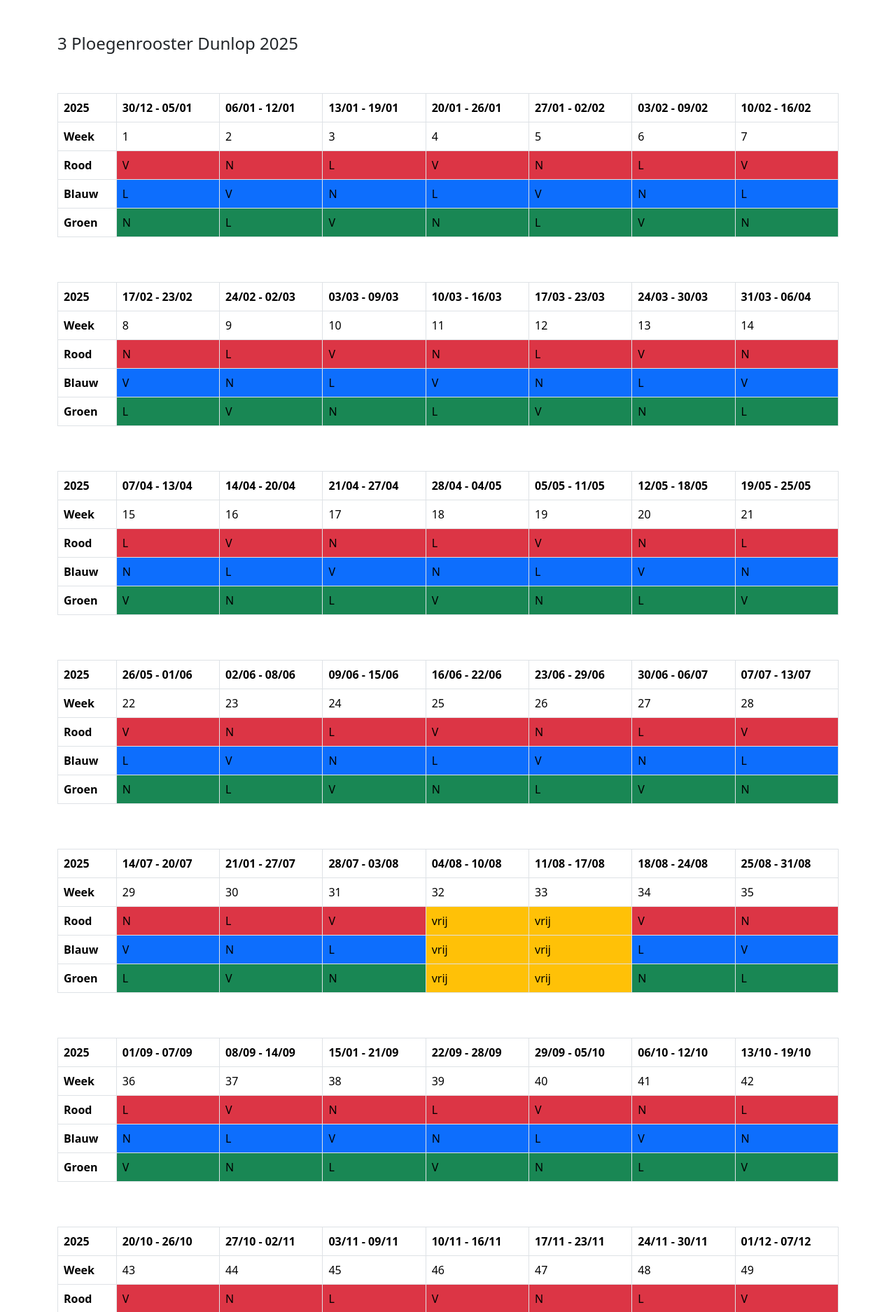
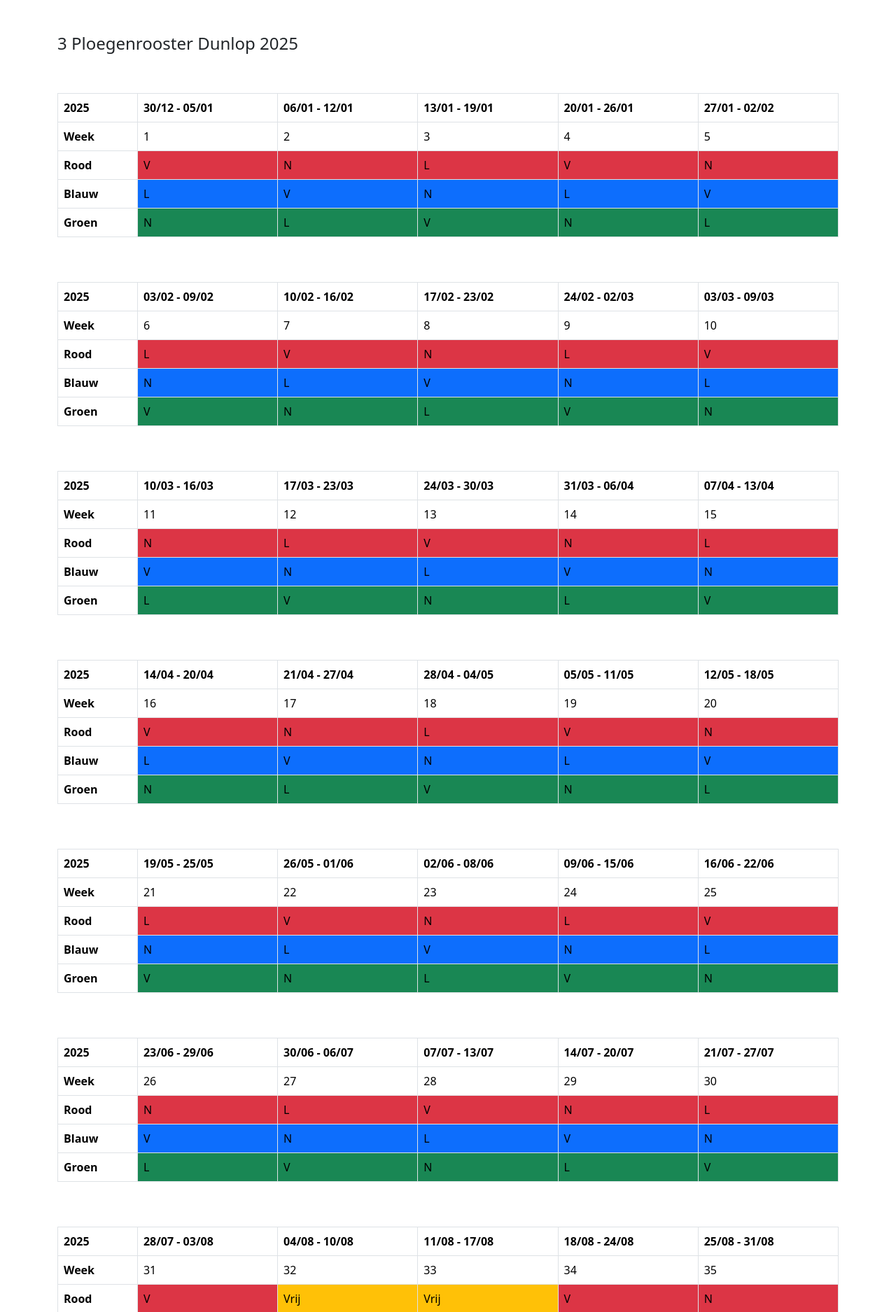
Before and after one commit to Roelofplanet/Django-ploegenrooster, a Django app: page / in a window 1280 px wide. Shown: the part 56-1931 px from the top of the page at 70% size. Run offline with Django 5.2, Linux system fonts and the light colour scheme; the visitor is signed in with stand-in values (Sample User, id 1); parts of the project's set-up code (start-up, migrations or seed data) failed here and were passed over.

Commit message:
initial commit

```diff
--- a/templates/home.html
+++ b/templates/home.html
@@ -17,8 +17,6 @@
         <th scope="col">13/01 - 19/01</th>
         <th scope="col">20/01 - 26/01</th>
         <th scope="col">27/01 - 02/02</th>
-        <th scope="col">03/02 - 09/02</th>
-        <th scope="col">10/02 - 16/02</th>
       </tr>
     </thead>
     <tbody>
@@ -29,8 +27,6 @@
         <td>3</td>
         <td>4</td>
         <td>5</td>
-        <td>6</td>
-        <td>7</td>
       </tr>
       <tr>
         <th scope="row">Rood</th>
@@ -39,8 +35,6 @@
         <td class="bg-danger">L</td>
         <td class="bg-danger">V</td>
         <td class="bg-danger">N</td>
-        <td class="bg-danger">L</td>
-        <td class="bg-danger">V</td>
       </tr>
       <tr>
         <th scope="row">Blauw</th>
@@ -49,13 +43,58 @@
         <td class="bg-primary">N</td>
         <td class="bg-primary">L</td>
         <td class="bg-primary">V</td>
+      </tr>
+      <tr>
+        <th scope="row">Groen</th>
+        <td class="bg-success">N</td>
+        <td class="bg-success">L</td>
+        <td class="bg-success">V</td>
+        <td class="bg-success">N</td>
+        <td class="bg-success">L</td>
+      </tr>
+    </tbody>
+  </table>
+
+  <br><br>
+
+  <table class="table table-bordered">
+    <thead>
+      <tr>
+        <th scope="col">2025</th>
+        <th scope="col">03/02 - 09/02</th>
+        <th scope="col">10/02 - 16/02</th>
+        <th scope="col">17/02 - 23/02</th>
+        <th scope="col">24/02 - 02/03</th>
+        <th scope="col">03/03 - 09/03</th>
+      </tr>
+    </thead>
+    <tbody>
+      <tr>
+        <th scope="row">Week</th>
+        <td>6</td>
+        <td>7</td>
+        <td>8</td>
+        <td>9</td>
+        <td>10</td>
+      </tr>
+      <tr>
+        <th scope="row">Rood</th>
+        <td class="bg-danger">L</td>
+        <td class="bg-danger">V</td>
+        <td class="bg-danger">N</td>
+        <td class="bg-danger">L</td>
+        <td class="bg-danger">V</td>
+      </tr>
+      <tr>
+        <th scope="row">Blauw</th>
+        <td class="bg-primary">N</td>
+        <td class="bg-primary">L</td>
+        <td class="bg-primary">V</td>
         <td class="bg-primary">N</td>
         <td class="bg-primary">L</td>
       </tr>
       <tr>
         <th scope="row">Groen</th>
-        <td class="bg-success">N</td>
-        <td class="bg-success">L</td>
         <td class="bg-success">V</td>
         <td class="bg-success">N</td>
         <td class="bg-success">L</td>
@@ -71,25 +110,21 @@
     <thead>
       <tr>
         <th scope="col">2025</th>
-        <th scope="col">17/02 - 23/02</th>
-        <th scope="col">24/02 - 02/03</th>
-        <th scope="col">03/03 - 09/03</th>
         <th scope="col">10/03 - 16/03</th>
         <th scope="col">17/03 - 23/03</th>
         <th scope="col">24/03 - 30/03</th>
         <th scope="col">31/03 - 06/04</th>
+        <th scope="col">07/04 - 13/04</th>
       </tr>
     </thead>
     <tbody>
       <tr>
         <th scope="row">Week</th>
-        <td>8</td>
-        <td>9</td>
-        <td>10</td>
         <td>11</td>
         <td>12</td>
         <td>13</td>
         <td>14</td>
+        <td>15</td>
       </tr>
       <tr>
         <th scope="row">Rood</th>
@@ -98,8 +133,6 @@
         <td class="bg-danger">V</td>
         <td class="bg-danger">N</td>
         <td class="bg-danger">L</td>
-        <td class="bg-danger">V</td>
-        <td class="bg-danger">N</td>
       </tr>
       <tr>
         <th scope="row">Blauw</th>
@@ -108,13 +141,57 @@
         <td class="bg-primary">L</td>
         <td class="bg-primary">V</td>
         <td class="bg-primary">N</td>
+      </tr>
+      <tr>
+        <th scope="row">Groen</th>
+        <td class="bg-success">L</td>
+        <td class="bg-success">V</td>
+        <td class="bg-success">N</td>
+        <td class="bg-success">L</td>
+        <td class="bg-success">V</td>
+      </tr>
+    </tbody>
+  </table>
+
+  <br><br>
+  <table class="table table-bordered">
+    <thead>
+      <tr>
+        <th scope="col">2025</th>
+        <th scope="col">14/04 - 20/04</th>
+        <th scope="col">21/04 - 27/04</th>
+        <th scope="col">28/04 - 04/05</th>
+        <th scope="col">05/05 - 11/05</th>
+        <th scope="col">12/05 - 18/05</th>
+      </tr>
+    </thead>
+    <tbody>
+      <tr>
+        <th scope="row">Week</th>
+        <td>16</td>
+        <td>17</td>
+        <td>18</td>
+        <td>19</td>
+        <td>20</td>
+      </tr>
+      <tr>
+        <th scope="row">Rood</th>
+        <td class="bg-danger">V</td>
+        <td class="bg-danger">N</td>
+        <td class="bg-danger">L</td>
+        <td class="bg-danger">V</td>
+        <td class="bg-danger">N</td>
+      </tr>
+      <tr>
+        <th scope="row">Blauw</th>
+        <td class="bg-primary">L</td>
+        <td class="bg-primary">V</td>
+        <td class="bg-primary">N</td>
         <td class="bg-primary">L</td>
         <td class="bg-primary">V</td>
       </tr>
       <tr>
         <th scope="row">Groen</th>
-        <td class="bg-success">L</td>
-        <td class="bg-success">V</td>
         <td class="bg-success">N</td>
         <td class="bg-success">L</td>
         <td class="bg-success">V</td>
@@ -130,25 +207,21 @@
     <thead>
       <tr>
         <th scope="col">2025</th>
-        <th scope="col">07/04 - 13/04</th>
-        <th scope="col">14/04 - 20/04</th>
-        <th scope="col">21/04 - 27/04</th>
-        <th scope="col">28/04 - 04/05</th>
-        <th scope="col">05/05 - 11/05</th>
-        <th scope="col">12/05 - 18/05</th>
         <th scope="col">19/05 - 25/05</th>
+        <th scope="col">26/05 - 01/06</th>
+        <th scope="col">02/06 - 08/06</th>
+        <th scope="col">09/06 - 15/06</th>
+        <th scope="col">16/06 - 22/06</th>
       </tr>
     </thead>
     <tbody>
       <tr>
         <th scope="row">Week</th>
-        <td>15</td>
-        <td>16</td>
-        <td>17</td>
-        <td>18</td>
-        <td>19</td>
-        <td>20</td>
         <td>21</td>
+        <td>22</td>
+        <td>23</td>
+        <td>24</td>
+        <td>25</td>
       </tr>
       <tr>
         <th scope="row">Rood</th>
@@ -157,8 +230,6 @@
         <td class="bg-danger">N</td>
         <td class="bg-danger">L</td>
         <td class="bg-danger">V</td>
-        <td class="bg-danger">N</td>
-        <td class="bg-danger">L</td>
       </tr>
       <tr>
         <th scope="row">Blauw</th>
@@ -167,71 +238,9 @@
         <td class="bg-primary">V</td>
         <td class="bg-primary">N</td>
         <td class="bg-primary">L</td>
-        <td class="bg-primary">V</td>
-        <td class="bg-primary">N</td>
       </tr>
       <tr>
         <th scope="row">Groen</th>
-        <td class="bg-success">V</td>
-        <td class="bg-success">N</td>
-        <td class="bg-success">L</td>
-        <td class="bg-success">V</td>
-        <td class="bg-success">N</td>
-        <td class="bg-success">L</td>
-        <td class="bg-success">V</td>
-      </tr>
-    </tbody>
-  </table>
-
-  <br><br>
-  <table class="table table-bordered">
-    <thead>
-      <tr>
-        <th scope="col">2025</th>
-        <th scope="col">26/05 - 01/06</th>
-        <th scope="col">02/06 - 08/06</th>
-        <th scope="col">09/06 - 15/06</th>
-        <th scope="col">16/06 - 22/06</th>
-        <th scope="col">23/06 - 29/06</th>
-        <th scope="col">30/06 - 06/07</th>
-        <th scope="col">07/07 - 13/07</th>
-      </tr>
-    </thead>
-    <tbody>
-      <tr>
-        <th scope="row">Week</th>
-        <td>22</td>
-        <td>23</td>
-        <td>24</td>
-        <td>25</td>
-        <td>26</td>
-        <td>27</td>
-        <td>28</td>
-      </tr>
-      <tr>
-        <th scope="row">Rood</th>
-        <td class="bg-danger">V</td>
-        <td class="bg-danger">N</td>
-        <td class="bg-danger">L</td>
-        <td class="bg-danger">V</td>
-        <td class="bg-danger">N</td>
-        <td class="bg-danger">L</td>
-        <td class="bg-danger">V</td>
-      </tr>
-      <tr>
-        <th scope="row">Blauw</th>
-        <td class="bg-primary">L</td>
-        <td class="bg-primary">V</td>
-        <td class="bg-primary">N</td>
-        <td class="bg-primary">L</td>
-        <td class="bg-primary">V</td>
-        <td class="bg-primary">N</td>
-        <td class="bg-primary">L</td>
-      </tr>
-      <tr>
-        <th scope="row">Groen</th>
-        <td class="bg-success">N</td>
-        <td class="bg-success">L</td>
         <td class="bg-success">V</td>
         <td class="bg-success">N</td>
         <td class="bg-success">L</td>
@@ -247,89 +256,24 @@
     <thead>
       <tr>
         <th scope="col">2025</th>
+        <th scope="col">23/06 - 29/06</th>
+        <th scope="col">30/06 - 06/07</th>
+        <th scope="col">07/07 - 13/07</th>
         <th scope="col">14/07 - 20/07</th>
-        <th scope="col">21/01 - 27/07</th>
-        <th scope="col">28/07 - 03/08</th>
-        <th scope="col">04/08 - 10/08</th>
-        <th scope="col">11/08 - 17/08</th>
-        <th scope="col">18/08 - 24/08</th>
-        <th scope="col">25/08 - 31/08</th>
+        <th scope="col">21/07 - 27/07</th>
       </tr>
     </thead>
     <tbody>
       <tr>
         <th scope="row">Week</th>
+        <td>26</td>
+        <td>27</td>
+        <td>28</td>
         <td>29</td>
         <td>30</td>
-        <td>31</td>
-        <td>32</td>
-        <td>33</td>
-        <td>34</td>
-        <td>35</td>
       </tr>
       <tr>
         <th scope="row">Rood</th>
-        <td class="bg-danger">N</td>
-        <td class="bg-danger">L</td>
-        <td class="bg-danger">V</td>
-        <td class="bg-warning">vrij</td>
-        <td class="bg-warning">vrij</td>
-        <td class="bg-danger">V</td>
-        <td class="bg-danger">N</td>
-      </tr>
-      <tr>
-        <th scope="row">Blauw</th>
-        <td class="bg-primary">V</td>
-        <td class="bg-primary">N</td>
-        <td class="bg-primary">L</td>
-        <td class="bg-warning">vrij</td>
-        <td class="bg-warning">vrij</td>
-        <td class="bg-primary">L</td>
-        <td class="bg-primary">V</td>
-      </tr>
-      <tr>
-        <th scope="row">Groen</th>
-        <td class="bg-success">L</td>
-        <td class="bg-success">V</td>
-        <td class="bg-success">N</td>
-        <td class="bg-warning">vrij</td>
-        <td class="bg-warning">vrij</td>
-        <td class="bg-success">N</td>
-        <td class="bg-success">L</td>
-      </tr>
-    </tbody>
-  </table>
-
-  <br><br>
-
-  <table class="table table-bordered">
-    <thead>
-      <tr>
-        <th scope="col">2025</th>
-        <th scope="col">01/09 - 07/09</th>
-        <th scope="col">08/09 - 14/09</th>
-        <th scope="col">15/01 - 21/09</th>
-        <th scope="col">22/09 - 28/09</th>
-        <th scope="col">29/09 - 05/10</th>
-        <th scope="col">06/10 - 12/10</th>
-        <th scope="col">13/10 - 19/10</th>
-      </tr>
-    </thead>
-    <tbody>
-      <tr>
-        <th scope="row">Week</th>
-        <td>36</td>
-        <td>37</td>
-        <td>38</td>
-        <td>39</td>
-        <td>40</td>
-        <td>41</td>
-        <td>42</td>
-      </tr>
-      <tr>
-        <th scope="row">Rood</th>
-        <td class="bg-danger">L</td>
-        <td class="bg-danger">V</td>
         <td class="bg-danger">N</td>
         <td class="bg-danger">L</td>
         <td class="bg-danger">V</td>
@@ -338,8 +282,6 @@
       </tr>
       <tr>
         <th scope="row">Blauw</th>
-        <td class="bg-primary">N</td>
-        <td class="bg-primary">L</td>
         <td class="bg-primary">V</td>
         <td class="bg-primary">N</td>
         <td class="bg-primary">L</td>
@@ -348,8 +290,6 @@
       </tr>
       <tr>
         <th scope="row">Groen</th>
-        <td class="bg-success">V</td>
-        <td class="bg-success">N</td>
         <td class="bg-success">L</td>
         <td class="bg-success">V</td>
         <td class="bg-success">N</td>
@@ -365,30 +305,73 @@
     <thead>
       <tr>
         <th scope="col">2025</th>
-        <th scope="col">20/10 - 26/10</th>
-        <th scope="col">27/10 - 02/11</th>
-        <th scope="col">03/11 - 09/11</th>
-        <th scope="col">10/11 - 16/11</th>
-        <th scope="col">17/11 - 23/11</th>
-        <th scope="col">24/11 - 30/11</th>
-        <th scope="col">01/12 - 07/12</th>
+        <th scope="col">28/07 - 03/08</th>
+        <th scope="col">04/08 - 10/08</th>
+        <th scope="col">11/08 - 17/08</th>
+        <th scope="col">18/08 - 24/08</th>
+        <th scope="col">25/08 - 31/08</th>
       </tr>
     </thead>
     <tbody>
       <tr>
         <th scope="row">Week</th>
-        <td>43</td>
-        <td>44</td>
-        <td>45</td>
-        <td>46</td>
-        <td>47</td>
-        <td>48</td>
-        <td>49</td>
+        <td>31</td>
+        <td>32</td>
+        <td>33</td>
+        <td>34</td>
+        <td>35</td>
       </tr>
       <tr>
         <th scope="row">Rood</th>
         <td class="bg-danger">V</td>
+        <td class="bg-warning">Vrij</td>
+        <td class="bg-warning">Vrij</td>
+        <td class="bg-danger">V</td>
         <td class="bg-danger">N</td>
+      </tr>
+      <tr>
+        <th scope="row">Blauw</th>
+        <td class="bg-primary">L</td>
+        <td class="bg-warning">Vrij</td>
+        <td class="bg-warning">Vrij</td>
+        <td class="bg-primary">L</td>
+        <td class="bg-primary">V</td>
+      </tr>
+      <tr>
+        <th scope="row">Groen</th>
+        <td class="bg-success">N</td>
+        <td class="bg-warning">Vrij</td>
+        <td class="bg-warning">Vrij</td>
+        <td class="bg-success">N</td>
+        <td class="bg-success">L</td>
+      </tr>
+    </tbody>
+  </table>
+
+  <br><br>
+
+  <table class="table table-bordered">
+    <thead>
+      <tr>
+        <th scope="col">2025</th>
+        <th scope="col">01/09 - 07/09</th>
+        <th scope="col">08/09 - 14/09</th>
+        <th scope="col">15/09 - 21/09</th>
+        <th scope="col">22/09 - 28/09</th>
+        <th scope="col">29/09 - 05/10</th>
+      </tr>
+    </thead>
+    <tbody>
+      <tr>
+        <th scope="row">Week</th>
+        <td>36</td>
+        <td>37</td>
+        <td>38</td>
+        <td>39</td>
+        <td>40</td>
+      </tr>
+      <tr>
+        <th scope="row">Rood</th>
         <td class="bg-danger">L</td>
         <td class="bg-danger">V</td>
         <td class="bg-danger">N</td>
@@ -397,8 +380,6 @@
       </tr>
       <tr>
         <th scope="row">Blauw</th>
-        <td class="bg-primary">L</td>
-        <td class="bg-primary">V</td>
         <td class="bg-primary">N</td>
         <td class="bg-primary">L</td>
         <td class="bg-primary">V</td>
@@ -407,8 +388,6 @@
       </tr>
       <tr>
         <th scope="row">Groen</th>
-        <td class="bg-success">N</td>
-        <td class="bg-success">L</td>
         <td class="bg-success">V</td>
         <td class="bg-success">N</td>
         <td class="bg-success">L</td>
@@ -424,25 +403,21 @@
     <thead>
       <tr>
         <th scope="col">2025</th>
-        <th scope="col">08/12 - 14/12</th>
-        <th scope="col">15/12 - 21/12</th>
-        <th scope="col">22/12 - 28/12</th>
-        <th scope="col">29/12 - 04/01</th>
-        <th scope="col">05/01 - 11/01</th>
-        <th scope="col">12/01 - 18/01</th>
-        <th scope="col">19/01 - 25/01</th>
+        <th scope="col">06/10 - 12/10</th>
+        <th scope="col">13/10 - 19/10</th>
+        <th scope="col">20/10 - 26/10</th>
+        <th scope="col">27/10 - 02/11</th>
+        <th scope="col">03/11 - 09/11</th>
       </tr>
     </thead>
     <tbody>
       <tr>
         <th scope="row">Week</th>
-        <td>50</td>
-        <td>51</td>
-        <td>52</td>
-        <td>1</td>
-        <td>2</td>
-        <td>3</td>
-        <td>4</td>
+        <td>41</td>
+        <td>42</td>
+        <td>43</td>
+        <td>44</td>
+        <td>45</td>
       </tr>
       <tr>
         <th scope="row">Rood</th>
@@ -451,8 +426,6 @@
         <td class="bg-danger">V</td>
         <td class="bg-danger">N</td>
         <td class="bg-danger">L</td>
-        <td class="bg-danger">V</td>
-        <td class="bg-danger">N</td>
       </tr>
       <tr>
         <th scope="row">Blauw</th>
@@ -461,8 +434,6 @@
         <td class="bg-primary">L</td>
         <td class="bg-primary">V</td>
         <td class="bg-primary">N</td>
-        <td class="bg-primary">L</td>
-        <td class="bg-primary">V</td>
       </tr>
       <tr>
         <th scope="row">Groen</th>
@@ -471,8 +442,104 @@
         <td class="bg-success">N</td>
         <td class="bg-success">L</td>
         <td class="bg-success">V</td>
+      </tr>
+    </tbody>
+  </table>
+
+  <br><br>
+
+  <table class="table table-bordered">
+    <thead>
+      <tr>
+        <th scope="col">2025</th>
+        <th scope="col">10/11 - 16/11</th>
+        <th scope="col">17/11 - 23/11</th>
+        <th scope="col">24/11 - 30/11</th>
+        <th scope="col">01/12 - 07/12</th>
+        <th scope="col">08/12 - 14/12</th>
+      </tr>
+    </thead>
+    <tbody>
+      <tr>
+        <th scope="row">Week</th>
+        <td>46</td>
+        <td>47</td>
+        <td>48</td>
+        <td>49</td>
+        <td>50</td>
+      </tr>
+      <tr>
+        <th scope="row">Rood</th>
+        <td class="bg-danger">V</td>
+        <td class="bg-danger">N</td>
+        <td class="bg-danger">L</td>
+        <td class="bg-danger">V</td>
+        <td class="bg-danger">N</td>
+      </tr>
+      <tr>
+        <th scope="row">Blauw</th>
+        <td class="bg-primary">L</td>
+        <td class="bg-primary">V</td>
+        <td class="bg-primary">N</td>
+        <td class="bg-primary">L</td>
+        <td class="bg-primary">V</td>
+      </tr>
+      <tr>
+        <th scope="row">Groen</th>
         <td class="bg-success">N</td>
         <td class="bg-success">L</td>
+        <td class="bg-success">V</td>
+        <td class="bg-success">N</td>
+        <td class="bg-success">L</td>
+      </tr>
+    </tbody>
+  </table>
+
+  <br><br>
+
+  <table class="table table-bordered">
+    <thead>
+      <tr>
+        <th scope="col">2025</th>
+        <th scope="col">15/12 - 21/12</th>
+        <th scope="col">22/12 - 28/12</th>
+        <th scope="col">29/12 - 04/01</th>
+        <th scope="col">05/01 - 11/01</th>
+        <th scope="col">12/01 - 18/01</th>
+      </tr>
+    </thead>
+    <tbody>
+      <tr>
+        <th scope="row">Week</th>
+        <td>51</td>
+        <td>52</td>
+        <td>1</td>
+        <td>2</td>
+        <td>3</td>
+      </tr>
+      <tr>
+        <th scope="row">Rood</th>
+        <td class="bg-danger">L</td>
+        <td class="bg-danger">V</td>
+        <td class="bg-danger">N</td>
+        <td class="bg-danger">L</td>
+        <td class="bg-danger">V</td>
+      </tr>
+      <tr>
+        <th scope="row">Blauw</th>
+        <td class="bg-primary">N</td>
+        <td class="bg-primary">L</td>
+        <td class="bg-primary">V</td>
+        <td class="bg-primary">N</td>
+        <td class="bg-primary">L</td>
+      </tr>
+      <tr>
+        <th scope="row">Groen</th>
+        <td class="bg-success">V</td>
+        <td class="bg-success">N</td>
+        <td class="bg-success">L</td>
+        <td class="bg-success">V</td>
+        <td class="bg-success">N</td>
       </tr>
     </tbody>
   </table>
@@ -514,9 +581,7 @@
   <li>Vrijdag 2 januari - collectieve roostervrije dag** (onder voorbehoud)</li>
   </ul>
 
-
-
-<br><br><br>
+<br>
 
 <form action="{% url 'logout' %}" method="post">
   {% csrf_token %}
```
